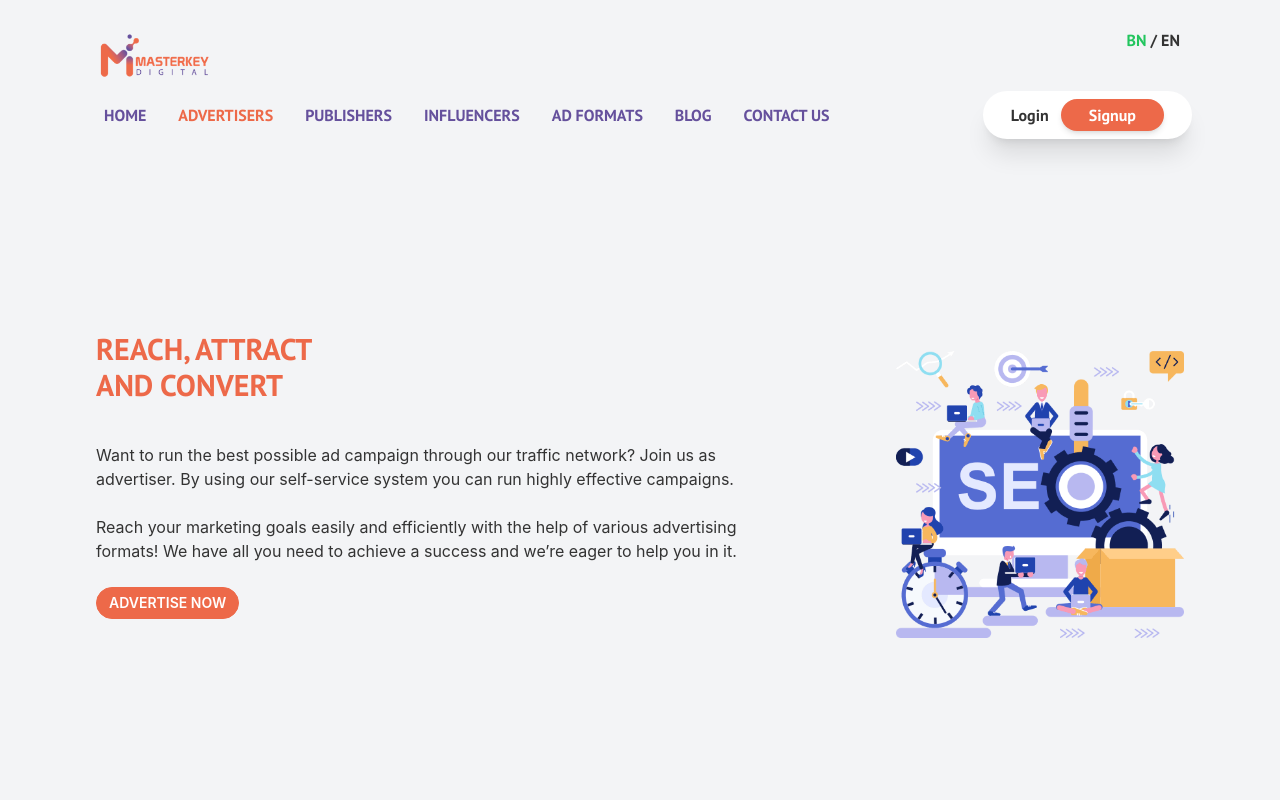
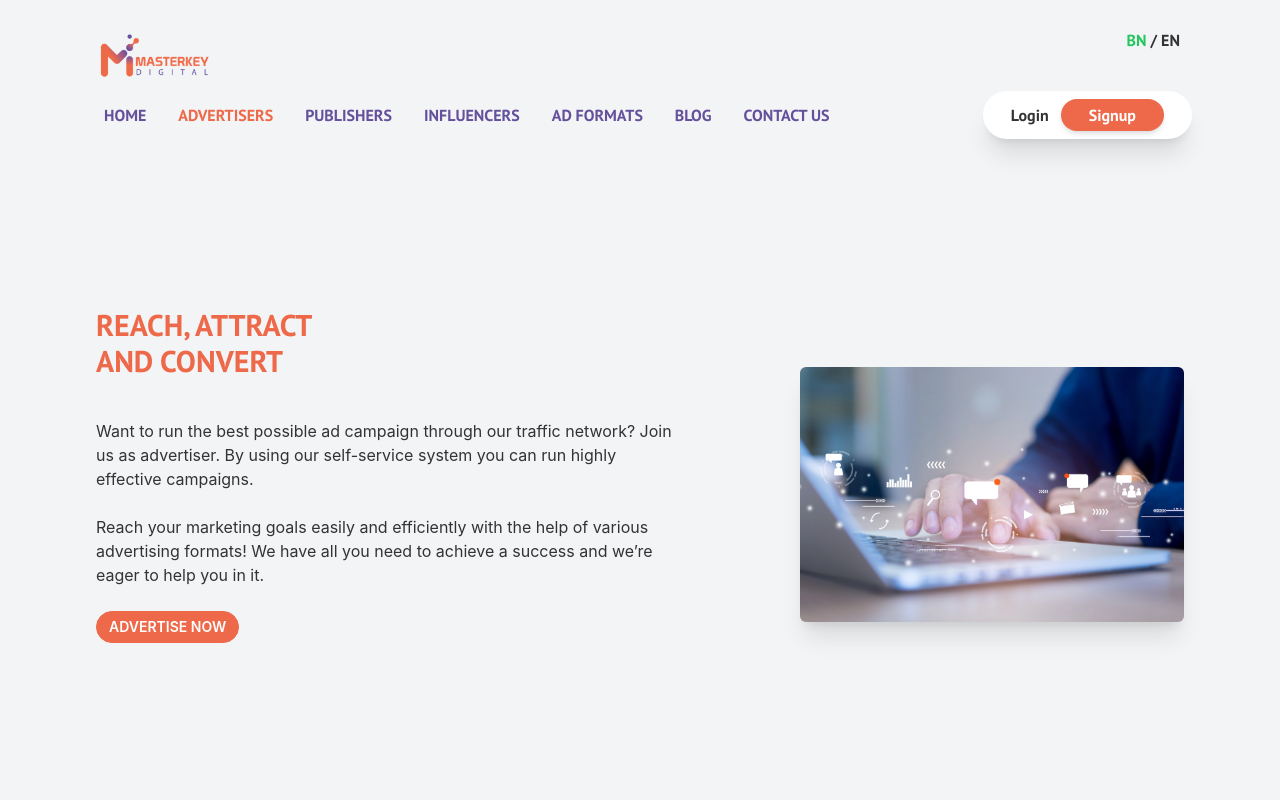
Before and after one commit to shayemhossainMK/masterkey-ads, a React (Create React App) app: page /advertisers in a window 1280 px wide. Shown: the top 800 px of the page. Built offline with nearby package versions, Linux system fonts and the light colour scheme.

Commit message:
new code added

```diff
--- a/src/Pages/Advertisers/Banner/AdvertisersBanner.js
+++ b/src/Pages/Advertisers/Banner/AdvertisersBanner.js
@@ -1,7 +1,5 @@
-import { faArrowRight } from "@fortawesome/free-solid-svg-icons";
-import { FontAwesomeIcon } from "@fortawesome/react-fontawesome";
 import React from "react";
-import bannerImg from "../../../img/banner.png";
+import bannerImg from "../../../img/advertisers-photo.webp";
 
 const AdvertisersBanner = () => {
   return (
@@ -9,7 +7,10 @@ const AdvertisersBanner = () => {
       <div className="md:px-20 px-5">
         <div class="hero min-h-screen">
           <div class="hero-content flex-col lg:flex-row-reverse">
-            <img className="w-72 order-2 md:order-1" src={bannerImg} />
+            <img
+              className="w-96 rounded-md shadow-xl order-2 md:order-1"
+              src={bannerImg}
+            />
             <div className="order-1 md:order-2">
               <h1 class="text-3xl text-primary font-bold banner">
                 REACH, ATTRACT <br /> AND CONVERT
```
Also changed, not shown: src/img/advertisers-photo.webp (added).
